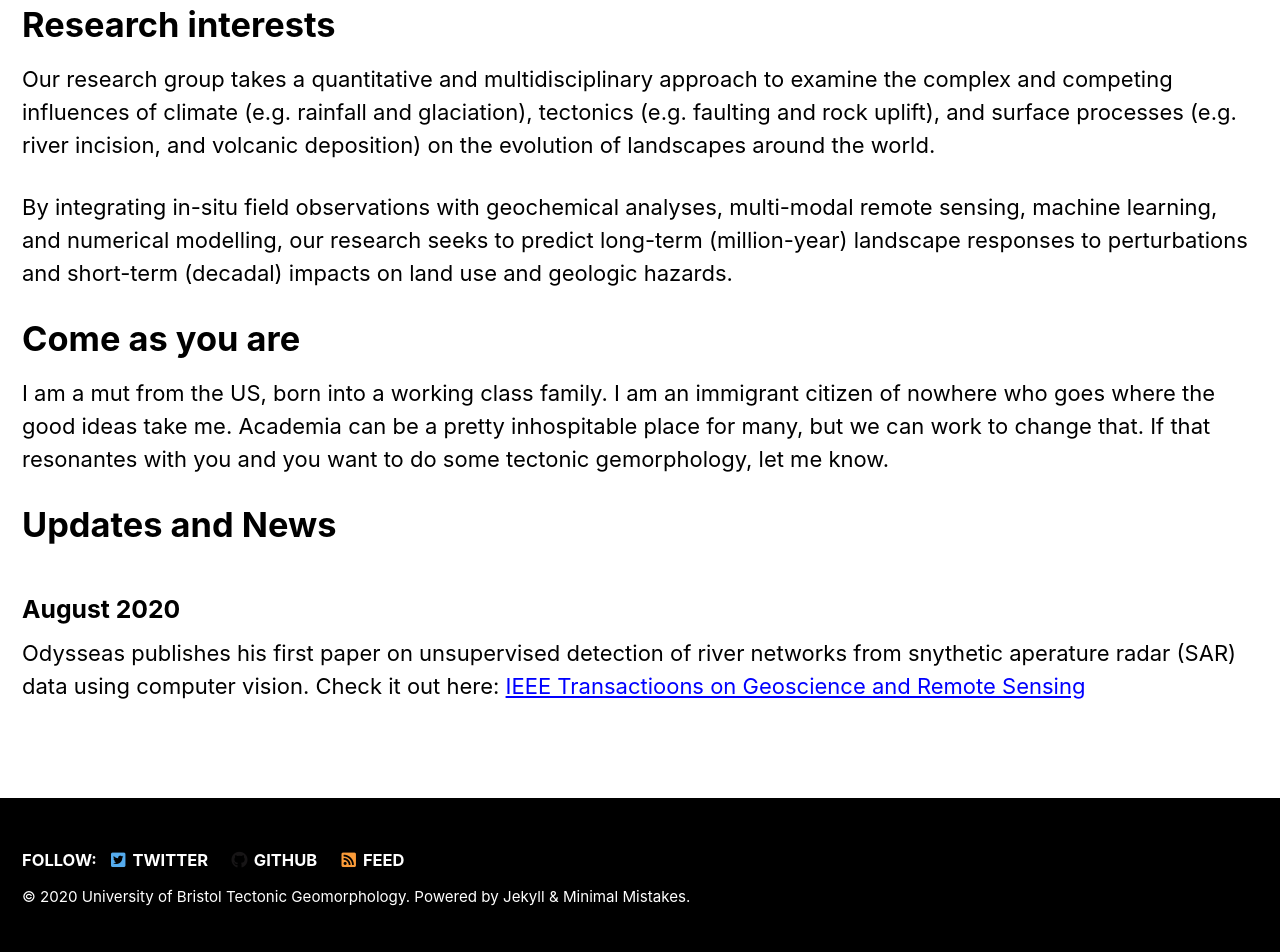
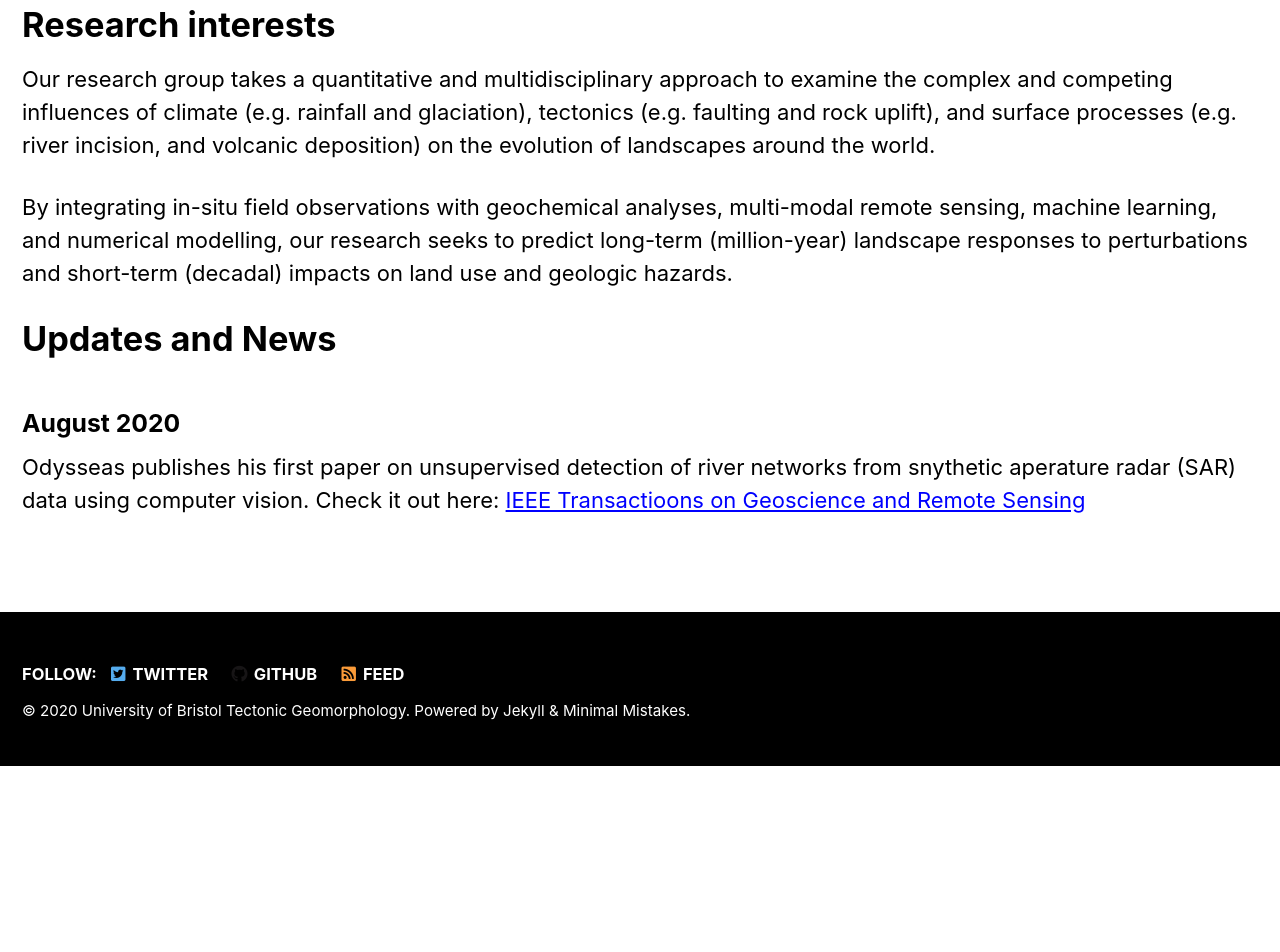
Before and after one commit to baadams/baadams.github.io, a Jekyll site: the page built from _pages/index.md, in a window 1280 px wide. Shown: the part 460-1412 px from the top of the page. Built offline with Jekyll 4.4.1, drawn with Linux system fonts in a browser that asks for light colours; cached includes are drawn as plain includes; after the commit the page ends 1226 px from its top, so only the background shows below that.

Commit message:
Update index.md

```diff
--- a/_pages/index.md
+++ b/_pages/index.md
@@ -21,9 +21,6 @@ Our research group takes a quantitative and multidisciplinary approach to examin
 
 By integrating in-situ field observations with geochemical analyses, multi-modal remote sensing, machine learning, and numerical modelling, our research seeks to predict long-term (million-year) landscape responses to perturbations and short-term (decadal) impacts on land use and geologic hazards.
 
-# Come as you are
-
-I am a mut from the US, born into a working class family. I am an immigrant citizen of nowhere who goes where the good ideas take me. Academia can be a pretty inhospitable place for many, but we can work to change that. If that resonantes with you and you want to do some tectonic gemorphology, let me know.
 
 # Updates and News
 ### August 2020
```
